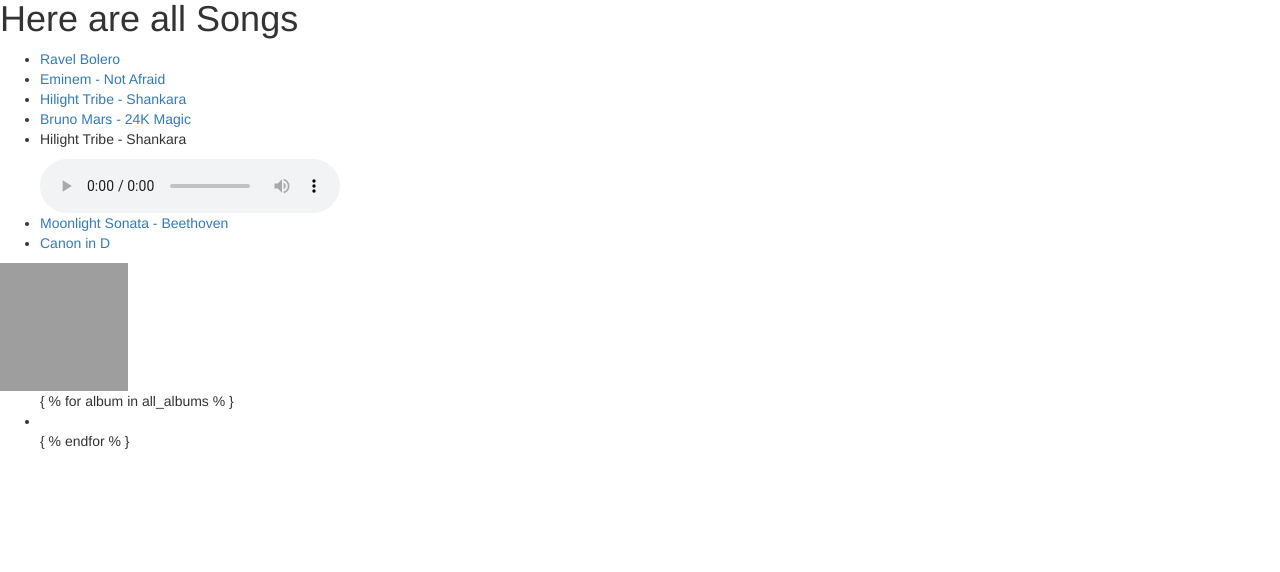
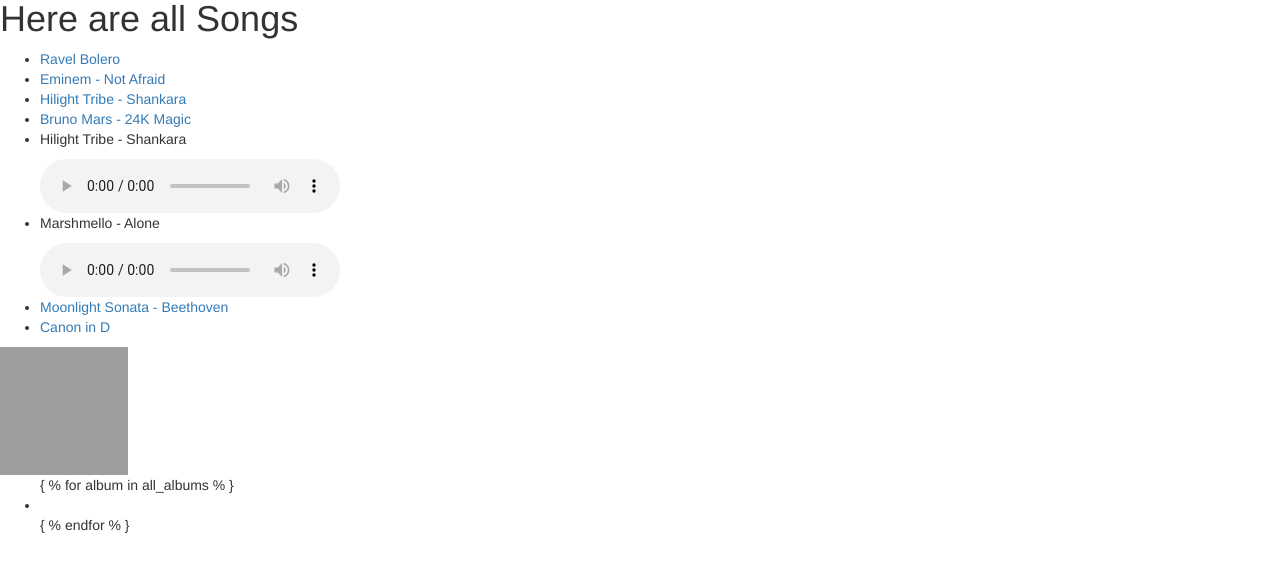
Before and after one commit to jacobsongs/project, a Django app: page /music/ in a window 1280 px wide. Shown: the part 181-753 px from the top of the page. Run offline with Django 3.2, Linux system fonts and the light colour scheme; some libraries are stand-ins or nearby versions; grey boxes are pictures that could not be loaded.

Commit message:
index,alone

```diff
--- a/music/templates/Music/index.html
+++ b/music/templates/Music/index.html
@@ -26,6 +26,11 @@
 				</audio>
 	        </li>
 	        <li>
+	        	<p>Marshmello - Alone</p>
+	        	<audio src="/static/Music/songs/Marshmello - Alone.mp3" controls>
+				</audio>
+	        </li>
+	        <li>
 	            <a href="http://www.archive.org/download/MoonlightSonata_755/Beethoven-MoonlightSonata.mp3">
 	                Moonlight Sonata - Beethoven
 	            </a>
```
Also changed, not shown: 1 other file.
